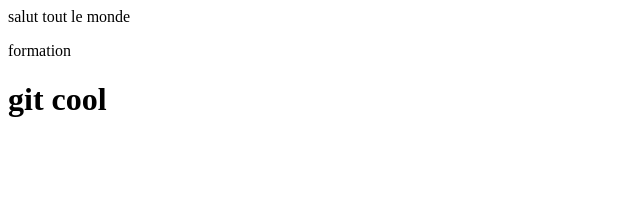
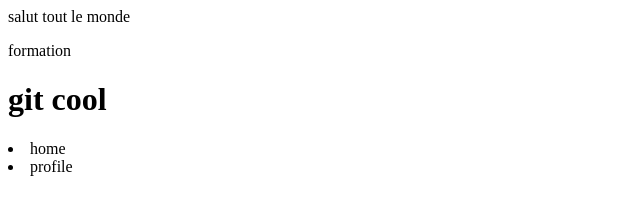
Before and after one commit to sara3265/git-tast, a plain HTML site: page index.html in a window 1280 px wide. Shown: the whole page, without its empty margins (0-640 px from the left). Drawn offline with Linux system fonts and the light colour scheme.

Commit message:
add nav-bar

```diff
--- a/index.html
+++ b/index.html
@@ -7,5 +7,11 @@
 <p>salut tout le monde</p>
 <p>formation </p>
 <h1>git cool</h1>
+<nav>
+
+<li>home</li>
+
+<li>profile</li>
+</nav>
 </body>
 </html>
```
